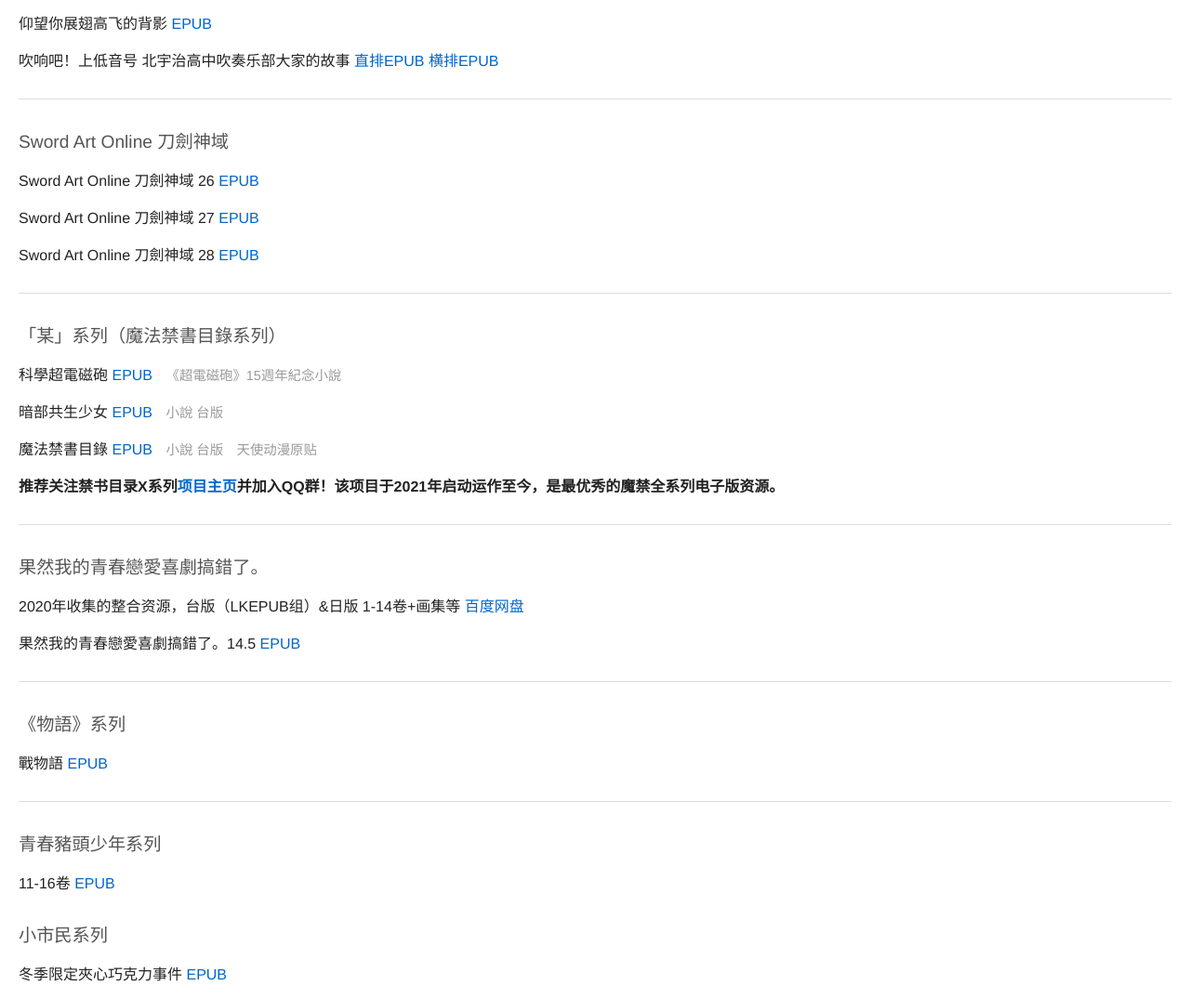
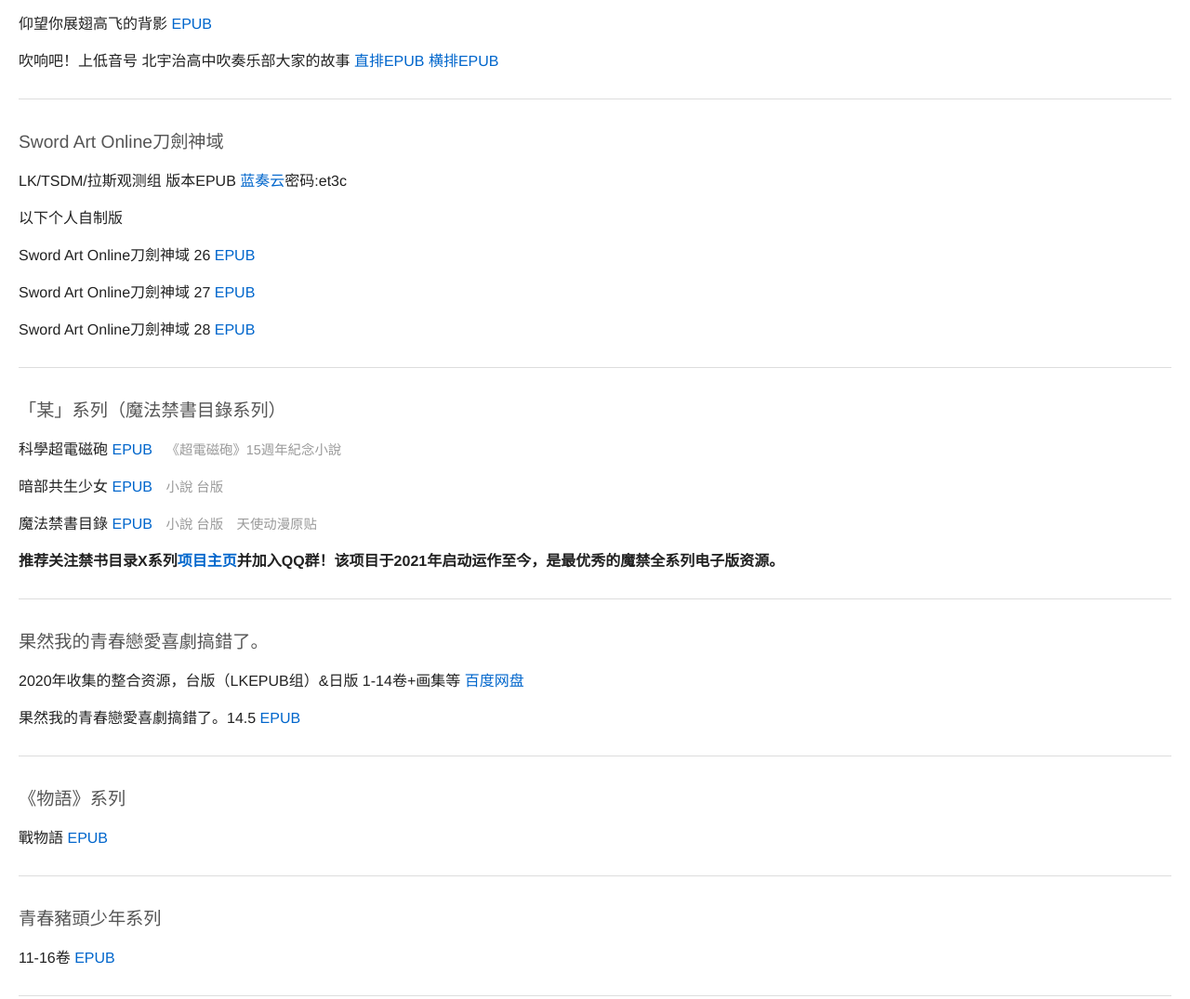
Before and after one commit to lukewang197/lukewang197.github.io, a plain HTML site: page LIBRARY/index.html in a window 1280 px wide. Shown: the part 860-1935 px from the top of the page at 93% size. Drawn offline with Linux system fonts and the light colour scheme.

Commit message:
20261111

```diff
--- a/LIBRARY/index.html
+++ b/LIBRARY/index.html
@@ -34,10 +34,12 @@
     <p>吹响吧！上低音号 北宇治高中吹奏乐部大家的故事 <a href="https://cf-pan.acgdmzy.com/s/5r8UM" target="_blank">直排EPUB</a> <a
             href="https://cf-pan.acgdmzy.com/s/mNXf2">横排EPUB</a></p>
     <hr />
-    <h2>Sword Art Online 刀劍神域</h2>
-    <p>Sword Art Online 刀劍神域 26 <a href="https://cf-pan.acgdmzy.com/s/BbBtP" target="_blank">EPUB</a></p>
-    <p>Sword Art Online 刀劍神域 27 <a href="https://cf-pan.acgdmzy.com/s/431in" target="_blank">EPUB</a></p>
-    <p>Sword Art Online 刀劍神域 28 <a href="https://cf-pan.acgdmzy.com/s/mRGT2" target="_blank">EPUB</a></p>
+    <h2>Sword Art Online刀劍神域</h2>
+    <p>LK/TSDM/拉斯观测组 版本EPUB <a href="https://lukewang.lanzouc.com/b01i602yzi" target="_blank">蓝奏云</a>密码:et3c</p>
+    <p>以下个人自制版</p>
+    <p>Sword Art Online刀劍神域 26 <a href="https://cf-pan.acgdmzy.com/s/BbBtP" target="_blank">EPUB</a></p>
+    <p>Sword Art Online刀劍神域 27 <a href="https://cf-pan.acgdmzy.com/s/431in" target="_blank">EPUB</a></p>
+    <p>Sword Art Online刀劍神域 28 <a href="https://cf-pan.acgdmzy.com/s/mRGT2" target="_blank">EPUB</a></p>
     <hr />
     <h2>「某」系列（魔法禁書目錄系列）</h2>
     <p>科學超電磁砲 <a href="https://cf-pan.acgdmzy.com/s/j96F0" target="_blank">EPUB</a> <span
@@ -59,6 +61,7 @@
     <hr />
     <h2>青春豬頭少年系列</h2>
     <p>11-16卷 <a href="https://cf-pan.acgdmzy.com/s/B34IP" target="_blank">EPUB</a></p>
+    <hr/>
     <h2>小市民系列</h2>
     <p>冬季限定夾心巧克力事件 <a href="https://cf-pan.acgdmzy.com/s/mBGt2" target="_blank">EPUB</a></p>
     <hr />
```
Also changed, not shown: LIBRARY/HaruhiEPUBProject/index.html (+6 -4 lines).
